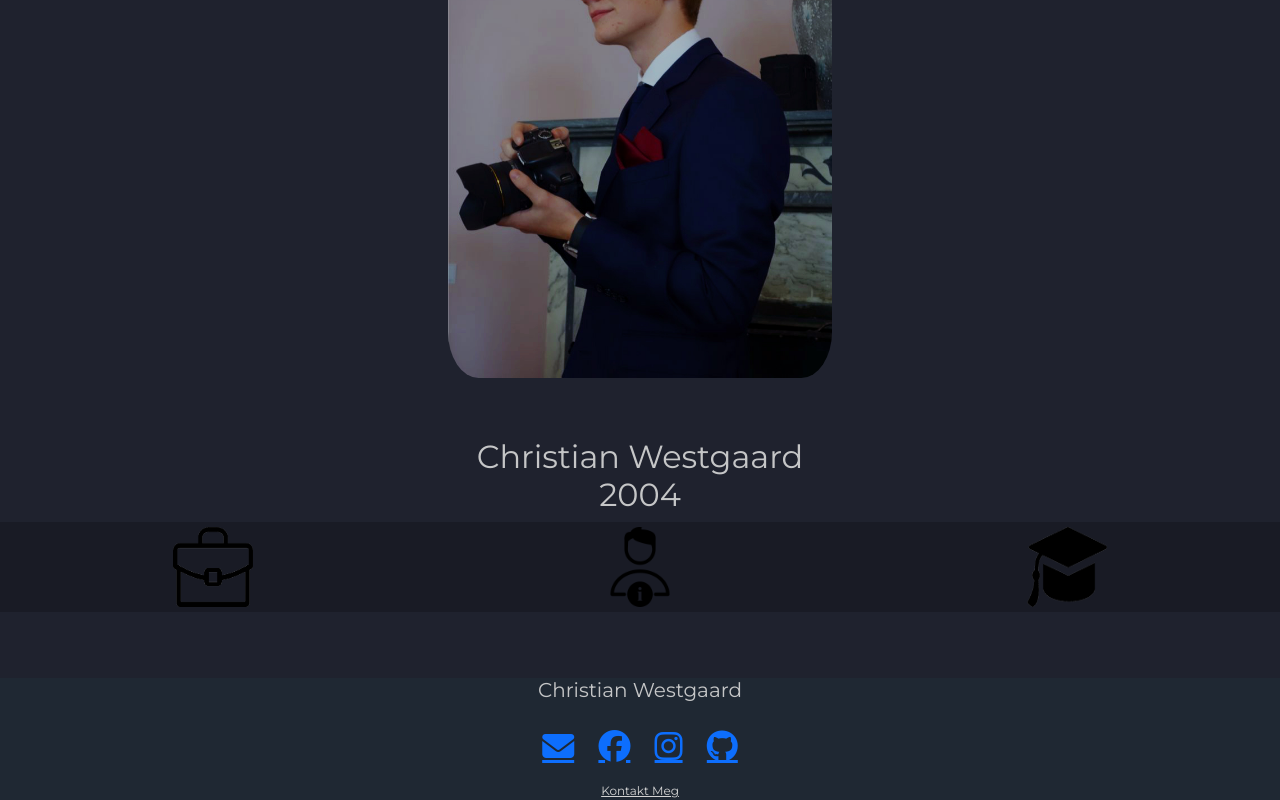
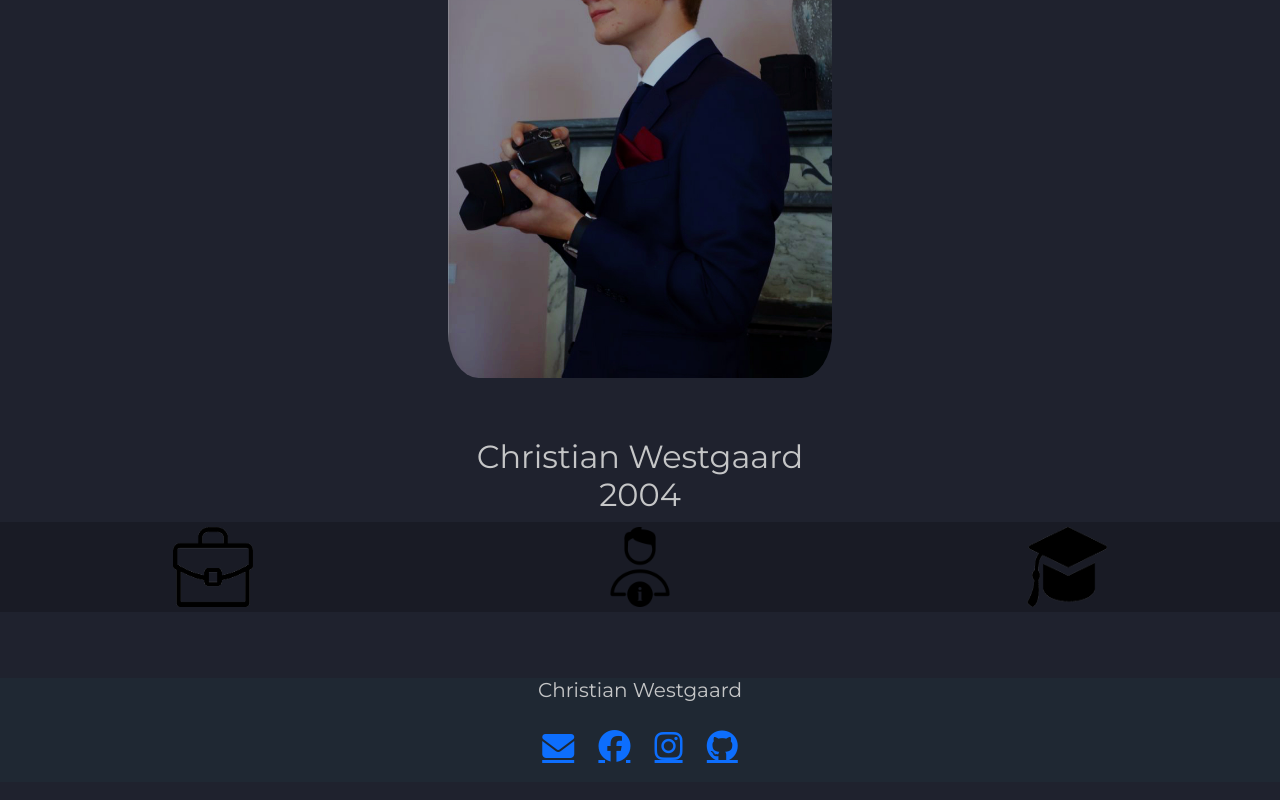
Before and after one commit to ChristianWestgaard/ChristWestWebsite, a plain HTML site: page index.html in a window 1280 px wide. Shown: the part 338-1138 px from the top of the page. Drawn offline with nearby package versions, Linux system fonts and the light colour scheme; a web font is replaced by a local one.

Commit message:
Update index.html

```diff
--- a/index.html
+++ b/index.html
@@ -80,9 +80,6 @@
             <a href="https://www.instagram.com/C_westgaard/" target="_blank" class="fab fa-instagram footericons  fa-2x"></a>
             <a href="https://github.com/ChristianWestgaard/" target="_blank" class="fab fa-github footericons  fa-2x"></a>
           </div>
-          <div class="footerItem">
-          <a class="footerItem" href="/ChristWestWebsite/Html/Kontakt Meg.html">Kontakt Meg</a>
-        </div>
         </footer>
     </body>
 </html>
```
